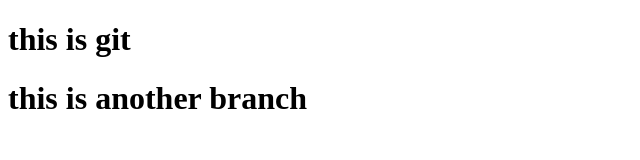
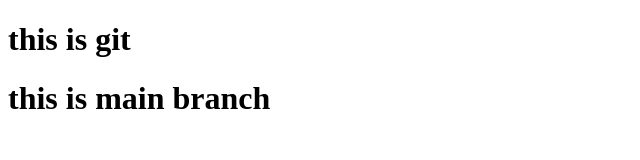
Before and after one commit to codeless-sys/git, a plain HTML site: page index.html in a window 1280 px wide. Shown: the whole page, without its empty margins (0-640 px from the left). Drawn offline with Linux system fonts and the light colour scheme.

Commit message:
feat : main

```diff
--- a/index.html
+++ b/index.html
@@ -7,7 +7,7 @@
 </head>
 <body>
     <h1>this is git</h1>
-    <h1>this is another branch</h1>
+    <h1>this is main branch</h1>
 
 </body>
 </html>
```
